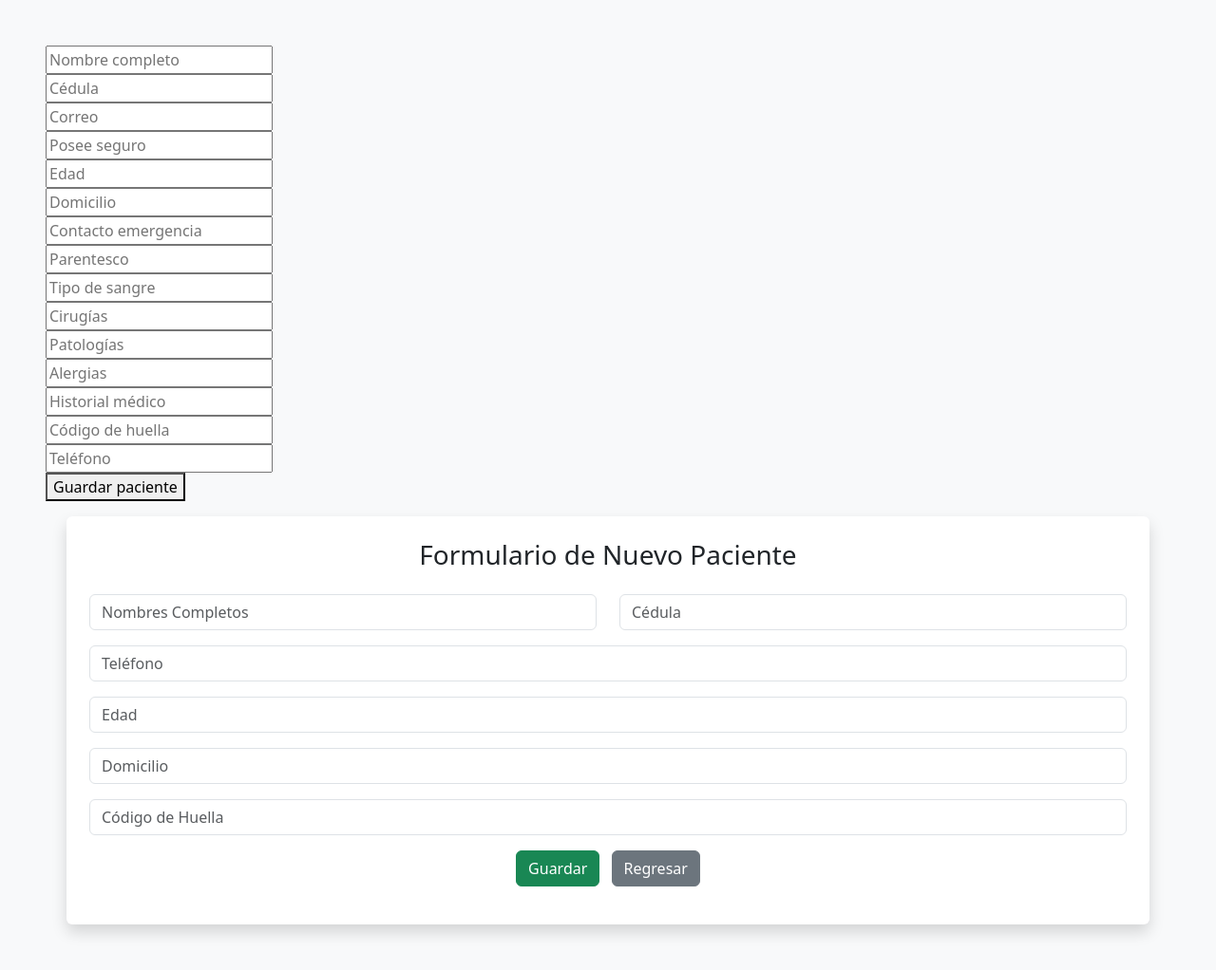
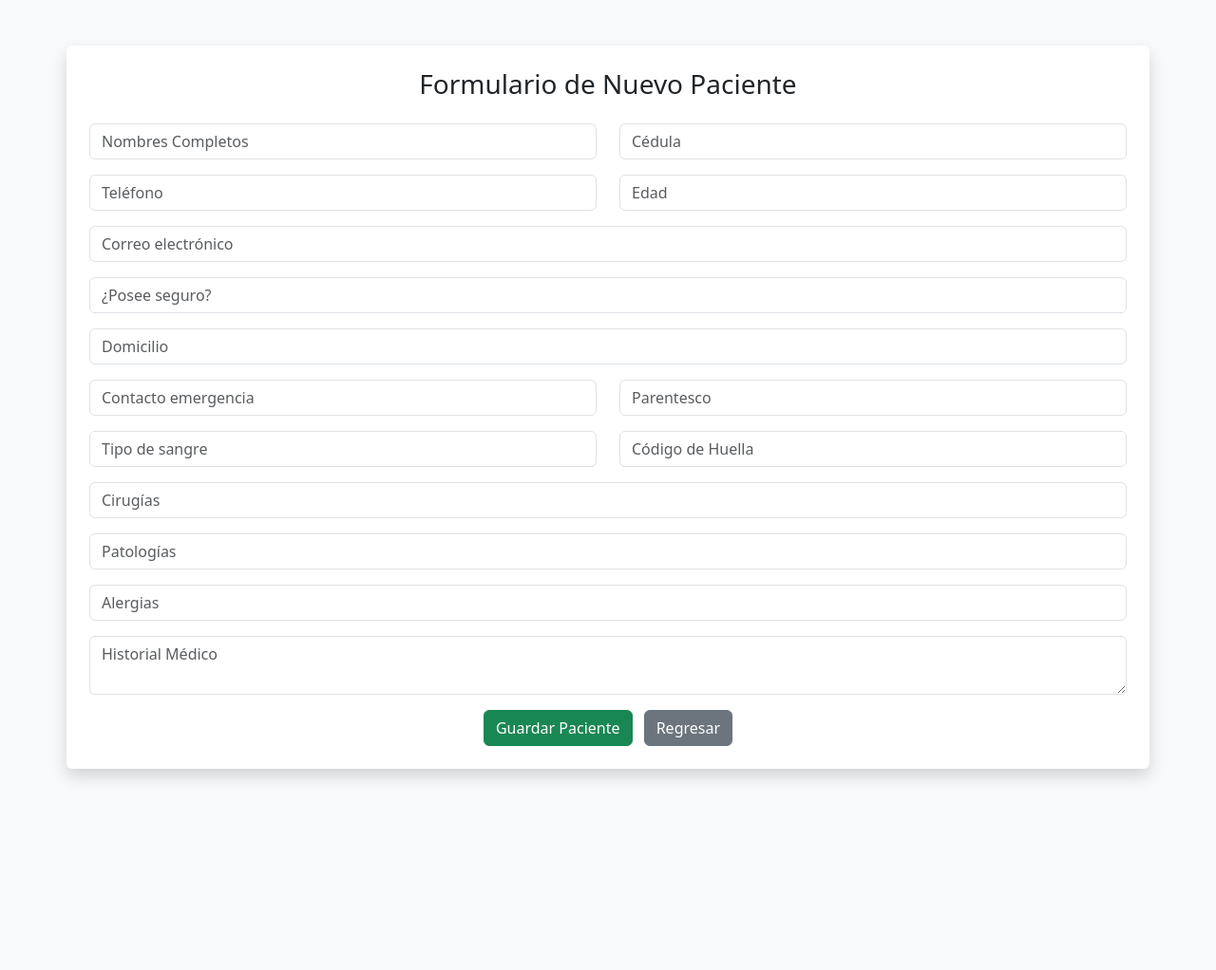
Before and after one commit to HuellaIoT/huellaiot, a PHP site: page /agregar_huella.php in a window 1280 px wide. Shown: the whole page at 95% size. After the commit the page ends 821 px from the top, so only its background shows below. Run offline with PHP 8.4, Linux system fonts and the light colour scheme; the visitor is signed in with stand-in values (Sample User, id 1).

Commit message:
Update agregar_huella.php

```diff
--- a/public/agregar_huella.php
+++ b/public/agregar_huella.php
@@ -1,23 +1,31 @@
 <?php
+session_start();
+if (!isset($_SESSION["logueado"])) {
+    header("Location: login.php");
+    exit;
+}
+
 $SUPABASE_URL = 'https://atzvmpqawvgwtkadsyro.supabase.co';
-$SUPABASE_API_KEY = 'eyJhbGciOiJIUzI1NiIsInR5cCI6IkpXVCJ9.eyJpc3MiOiJzdXBhYmFzZSIsInJlZiI6ImF0enZtcHFhd3Znd3RrYWRzeXJvIiwicm9sZSI6ImFub24iLCJpYXQiOjE3NTIwMzIzNTMsImV4cCI6MjA2NzYwODM1M30.lo7kUKgVCsawEOzf5emtkDKLoDJlF9rf4xsiBT_2pXE';
+$SUPABASE_API_KEY = 'eyJhbGciOiJIUzI1NiIsInR5cCI6IkpXVCJ9...'; // tu API KEY completa
+
+$mensaje = "";
 
 if ($_SERVER["REQUEST_METHOD"] == "POST") {
     $datos = [
-        "nombres_completos" => $_POST["nombre"] ?? '',
+        "nombres_completos" => $_POST["nombres_completos"] ?? '',
         "cedula" => $_POST["cedula"] ?? '',
         "correo" => $_POST["correo"] ?? '',
-        "posee_seguro" => $_POST["seguro"] ?? '',
+        "posee_seguro" => $_POST["posee_seguro"] ?? '',
         "edad" => $_POST["edad"] ?? '',
         "domicilio" => $_POST["domicilio"] ?? '',
-        "contacto_emergencia" => $_POST["emergencia"] ?? '',
+        "contacto_emergencia" => $_POST["contacto_emergencia"] ?? '',
         "parentesco" => $_POST["parentesco"] ?? '',
-        "tipo_sangre" => $_POST["sangre"] ?? '',
+        "tipo_sangre" => $_POST["tipo_sangre"] ?? '',
         "cirugias" => $_POST["cirugias"] ?? '',
         "patologias" => $_POST["patologias"] ?? '',
         "alergias" => $_POST["alergias"] ?? '',
-        "historial_medico" => $_POST["historial"] ?? '',
-        "huella_dactilar" => $_POST["codigo"] ?? '',
+        "historial_medico" => $_POST["historial_medico"] ?? '',
+        "huella_dactilar" => $_POST["huella_dactilar"] ?? '',
         "telefono" => $_POST["telefono"] ?? '',
     ];
 
@@ -35,30 +43,9 @@ if ($_SERVER["REQUEST_METHOD"] == "POST") {
     $response = curl_exec($ch);
     curl_close($ch);
 
-    echo "<pre>Paciente guardado:
-$response</pre>";
+    $mensaje = "✅ Paciente guardado correctamente";
 }
 ?>
-
-<form method="POST">
-  <input name="nombre" placeholder="Nombre completo"><br>
-  <input name="cedula" placeholder="Cédula"><br>
-  <input name="correo" placeholder="Correo"><br>
-  <input name="seguro" placeholder="Posee seguro"><br>
-  <input name="edad" placeholder="Edad"><br>
-  <input name="domicilio" placeholder="Domicilio"><br>
-  <input name="emergencia" placeholder="Contacto emergencia"><br>
-  <input name="parentesco" placeholder="Parentesco"><br>
-  <input name="sangre" placeholder="Tipo de sangre"><br>
-  <input name="cirugias" placeholder="Cirugías"><br>
-  <input name="patologias" placeholder="Patologías"><br>
-  <input name="alergias" placeholder="Alergias"><br>
-  <input name="historial" placeholder="Historial médico"><br>
-  <input name="codigo" placeholder="Código de huella"><br>
-  <input name="telefono" placeholder="Teléfono"><br>
-  <button type="submit">Guardar paciente</button>
-</form>
-
 
 <!DOCTYPE html>
 <html lang="es">
@@ -70,7 +57,12 @@ $response</pre>";
 <body class="bg-light p-5">
   <div class="container bg-white p-4 rounded shadow">
     <h3 class="mb-4 text-center">Formulario de Nuevo Paciente</h3>
-    <form method="POST" action="guardar_paciente.php">
+
+    <?php if ($mensaje): ?>
+      <div class="alert alert-success text-center"><?php echo $mensaje; ?></div>
+    <?php endif; ?>
+
+    <form method="POST">
       <div class="row mb-3">
         <div class="col">
           <input type="text" name="nombres_completos" class="form-control" placeholder="Nombres Completos" required>
@@ -79,20 +71,53 @@ $response</pre>";
           <input type="text" name="cedula" class="form-control" placeholder="Cédula">
         </div>
       </div>
-      <div class="mb-3">
-        <input type="text" name="telefono" class="form-control" placeholder="Teléfono">
+      <div class="row mb-3">
+        <div class="col">
+          <input type="text" name="telefono" class="form-control" placeholder="Teléfono">
+        </div>
+        <div class="col">
+          <input type="text" name="edad" class="form-control" placeholder="Edad">
+        </div>
       </div>
       <div class="mb-3">
-        <input type="text" name="edad" class="form-control" placeholder="Edad">
+        <input type="text" name="correo" class="form-control" placeholder="Correo electrónico">
+      </div>
+      <div class="mb-3">
+        <input type="text" name="posee_seguro" class="form-control" placeholder="¿Posee seguro?">
       </div>
       <div class="mb-3">
         <input type="text" name="domicilio" class="form-control" placeholder="Domicilio">
       </div>
+      <div class="row mb-3">
+        <div class="col">
+          <input type="text" name="contacto_emergencia" class="form-control" placeholder="Contacto emergencia">
+        </div>
+        <div class="col">
+          <input type="text" name="parentesco" class="form-control" placeholder="Parentesco">
+        </div>
+      </div>
+      <div class="row mb-3">
+        <div class="col">
+          <input type="text" name="tipo_sangre" class="form-control" placeholder="Tipo de sangre">
+        </div>
+        <div class="col">
+          <input type="text" name="huella_dactilar" class="form-control" placeholder="Código de Huella" required>
+        </div>
+      </div>
       <div class="mb-3">
-        <input type="text" name="huella_dactilar" class="form-control" placeholder="Código de Huella" required>
+        <input type="text" name="cirugias" class="form-control" placeholder="Cirugías">
+      </div>
+      <div class="mb-3">
+        <input type="text" name="patologias" class="form-control" placeholder="Patologías">
+      </div>
+      <div class="mb-3">
+        <input type="text" name="alergias" class="form-control" placeholder="Alergias">
+      </div>
+      <div class="mb-3">
+        <textarea name="historial_medico" class="form-control" placeholder="Historial Médico"></textarea>
       </div>
       <div class="text-center">
-        <button type="submit" class="btn btn-success">Guardar</button>
+        <button type="submit" class="btn btn-success">Guardar Paciente</button>
         <a href="menu.php" class="btn btn-secondary ms-2">Regresar</a>
       </div>
     </form>
```
